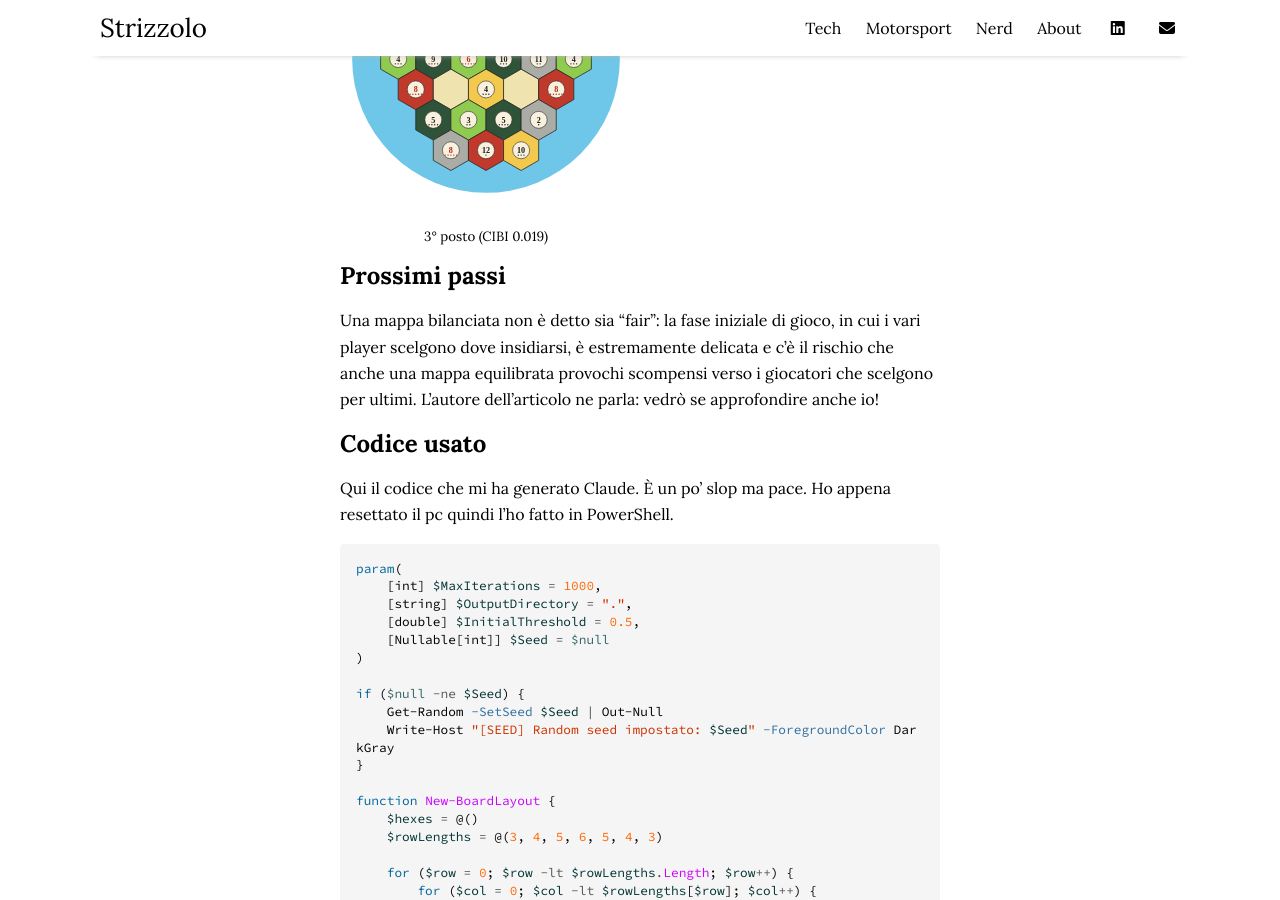
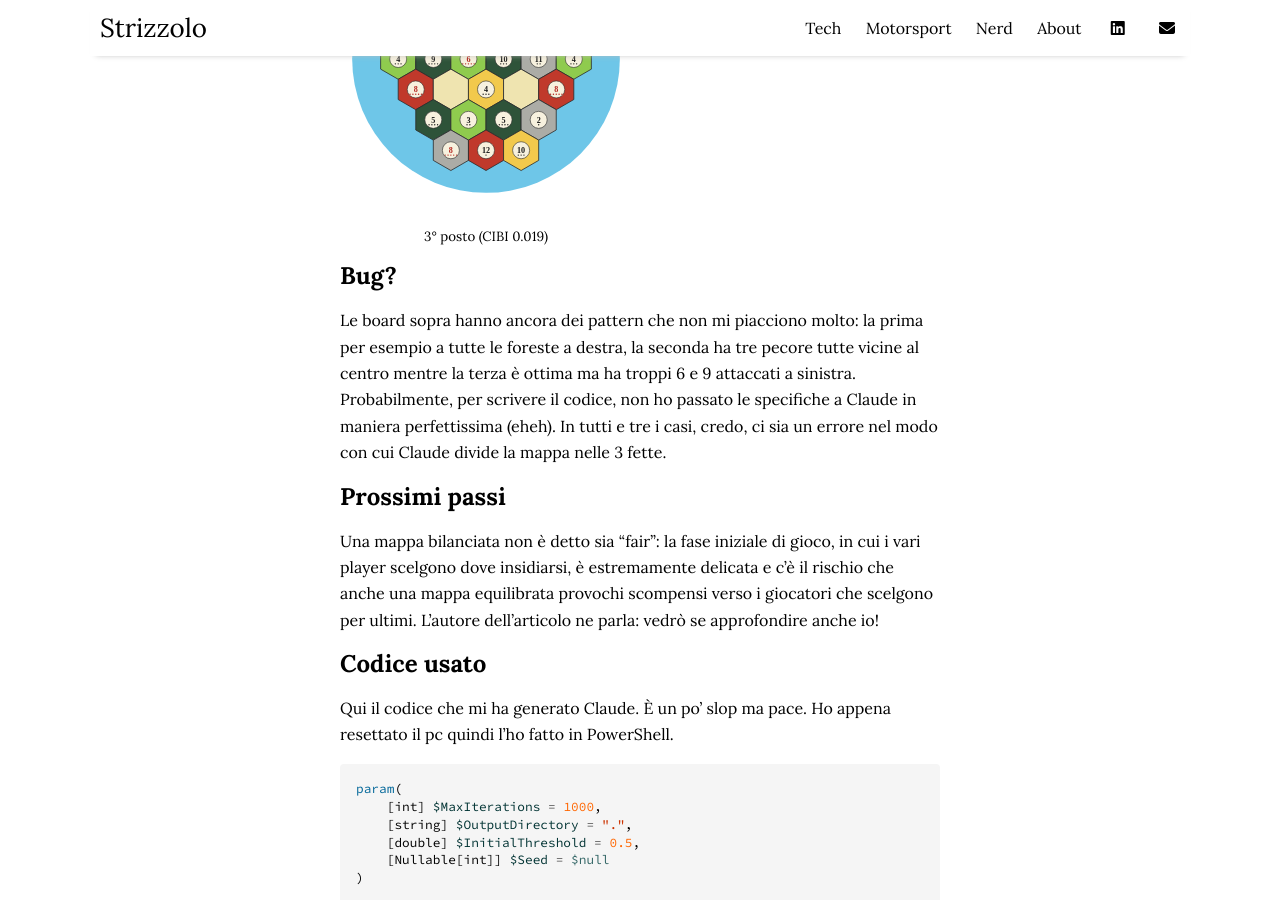
Before and after one commit to SimoneStrizzolo/simonestrizzolo.github.io, a Jekyll site: the page built from _posts/2026-08-12-catan-bilanciato.md, in a window 1280 px wide and 900 px high, scrolled down 3261 px. Built offline with Jekyll 4.4.1, drawn with Linux system fonts in a browser that asks for light colours.

Commit message:
docs: spiegata la presenza presunta di bug

```diff
--- a/_posts/2026-08-12-catan-bilanciato.md
+++ b/_posts/2026-08-12-catan-bilanciato.md
@@ -71,7 +71,12 @@ Qui le mappe che ho ottenuto.
   </div>
 </div>
 
+## Bug?
+
+Le board sopra hanno ancora dei pattern che non mi piacciono molto: la prima per esempio a tutte le foreste a destra, la seconda ha tre pecore tutte vicine al centro mentre la terza è ottima ma ha troppi 6 e 9 attaccati a sinistra. Probabilmente, per scrivere il codice, non ho passato le specifiche a Claude in maniera perfettissima (eheh). In tutti e tre i casi, credo, ci sia un errore nel modo con cui Claude divide la mappa nelle 3 fette.
+
 ## Prossimi passi
+
 Una mappa bilanciata non è detto sia "fair": la fase iniziale di gioco, in cui i vari player scelgono dove insidiarsi, è estremamente delicata e c'è il rischio che anche una mappa equilibrata provochi scompensi verso i giocatori che scelgono per ultimi. L'autore dell'articolo ne parla: vedrò se approfondire anche io!
 
 ## Codice usato
```
